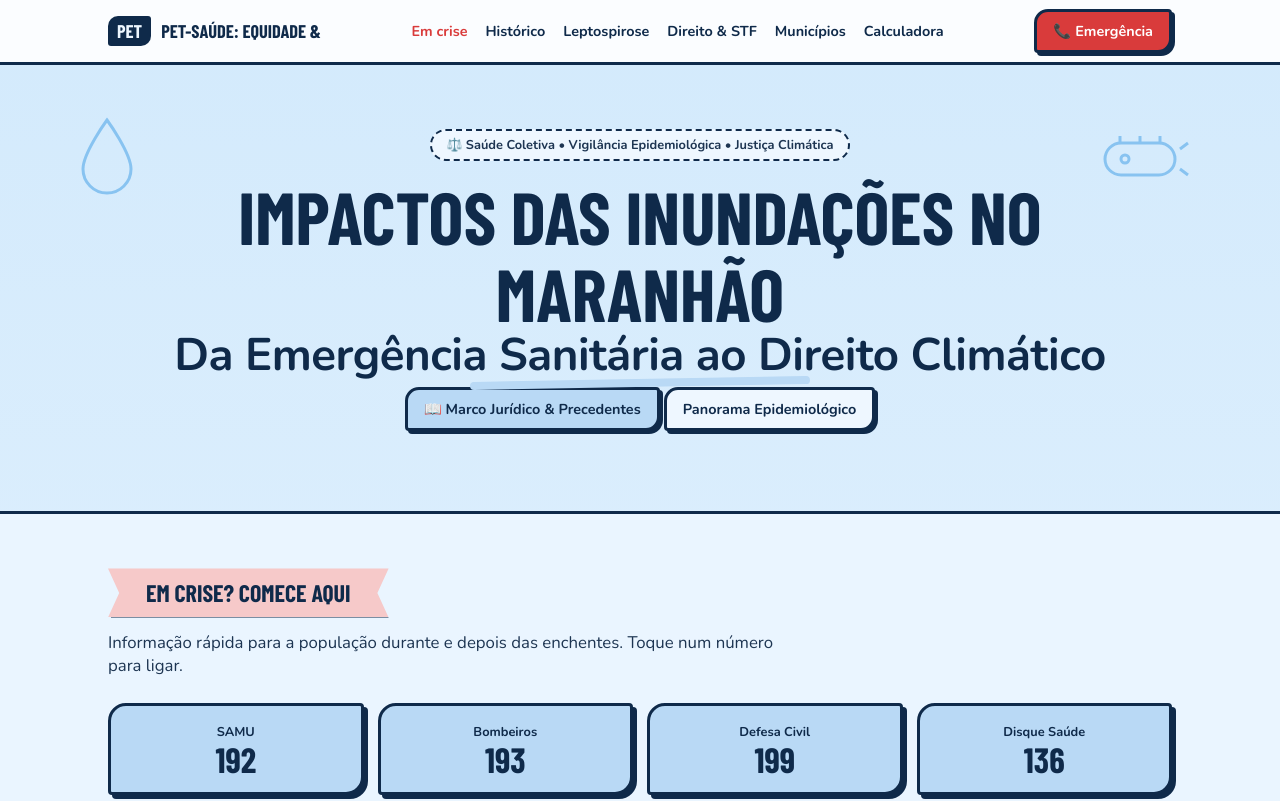
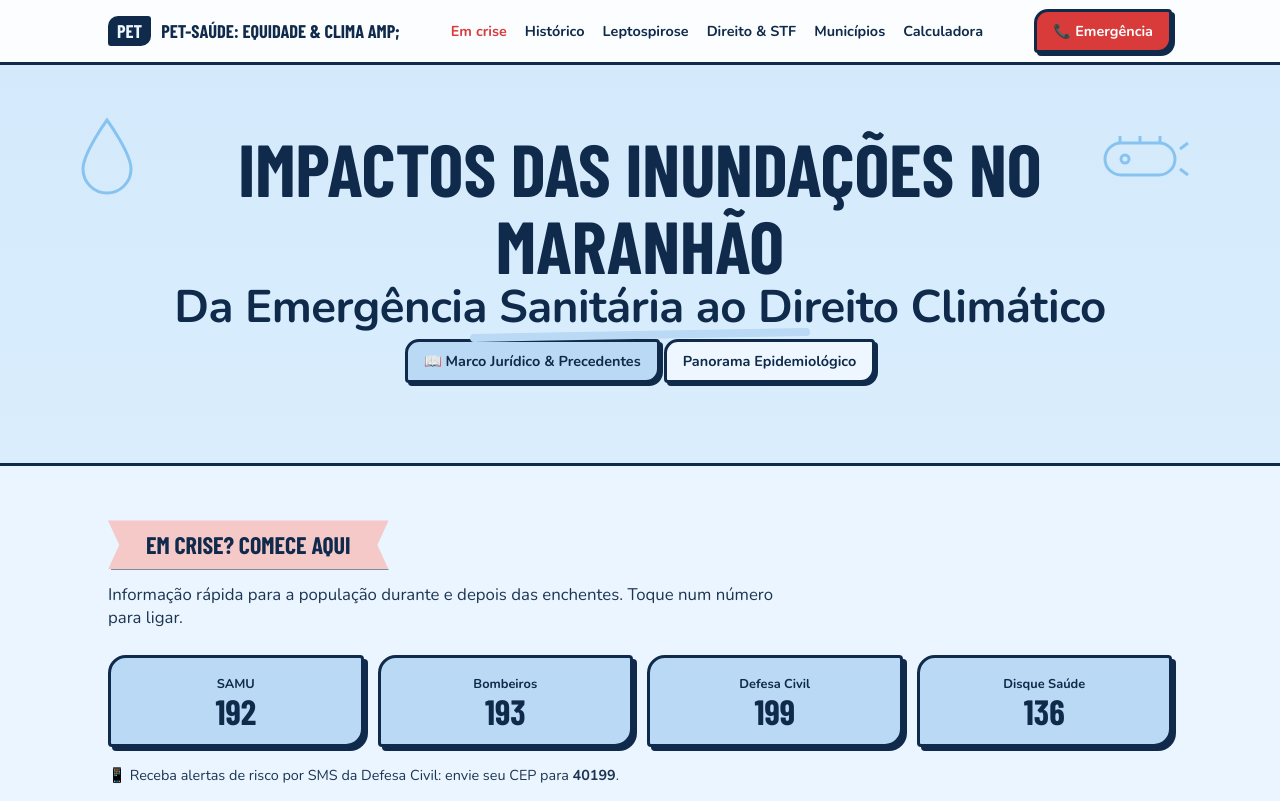
Before and after one commit to YlisRis/Pet-saude-clima, a plain HTML site: page index.html in a window 1280 px wide. Shown: the top 801 px of the page. Drawn offline with nearby package versions, Linux system fonts and the light colour scheme; a web font is replaced by a local one.

Commit message:
Update logo text and remove tag line

```diff
--- a/index.html
+++ b/index.html
@@ -113,7 +113,7 @@ footer ul{padding-left:18px;margin:8px 0 18px}
 </head>
 <body>
 <header><div class="wrap">
-  <div class="logo"><b>PET</b><div>PET-Saúde: Equidade &amp; </div></div>
+  <div class="logo"><b>PET</b><div>PET-Saúde: Equidade & Clima amp; </div></div>
   <nav><a href="#crise" style="color:var(--red)">Em crise</a><a href="#panorama">Histórico</a><a href="#leptospirose">Leptospirose</a><a href="#direito">Direito &amp; STF</a><a href="#municipios">Municípios</a><a href="#cloracao">Calculadora</a></nav>
   <a class="btn red" href="#emergencia">📞 Emergência</a>
 </div></header>
@@ -122,7 +122,6 @@ footer ul{padding-left:18px;margin:8px 0 18px}
   <svg class="doodle" style="left:6%;top:50px" width="60" height="80" viewBox="0 0 60 80" fill="none" stroke="#4aa3e8" stroke-width="3"><path d="M30 5C30 5 6 38 6 54a24 24 0 0048 0C54 38 30 5 30 5z"/></svg>
   <svg class="doodle" style="right:7%;top:70px" width="90" height="50" viewBox="0 0 90 50" fill="none" stroke="#4aa3e8" stroke-width="3"><rect x="5" y="8" width="70" height="32" rx="16"/><circle cx="25" cy="24" r="4"/><path d="M80 14l8-6M80 34l8 6M20 8V1M40 8V1M60 8V1"/></svg>
   <div class="wrap">
-    <span class="tag">⚖️ Saúde Coletiva • Vigilância Epidemiológica • Justiça Climática</span>
     <h1>Impactos das Inundações no Maranhão<span>Da Emergência Sanitária ao Direito Climático</span></h1>
     <span class="under" style="margin:0 auto"></span>
     <a class="btn" href="#direito">📖 Marco Jurídico &amp; Precedentes</a> <a class="btn" href="#panorama" style="background:var(--bg2)">Panorama Epidemiológico</a>
```
